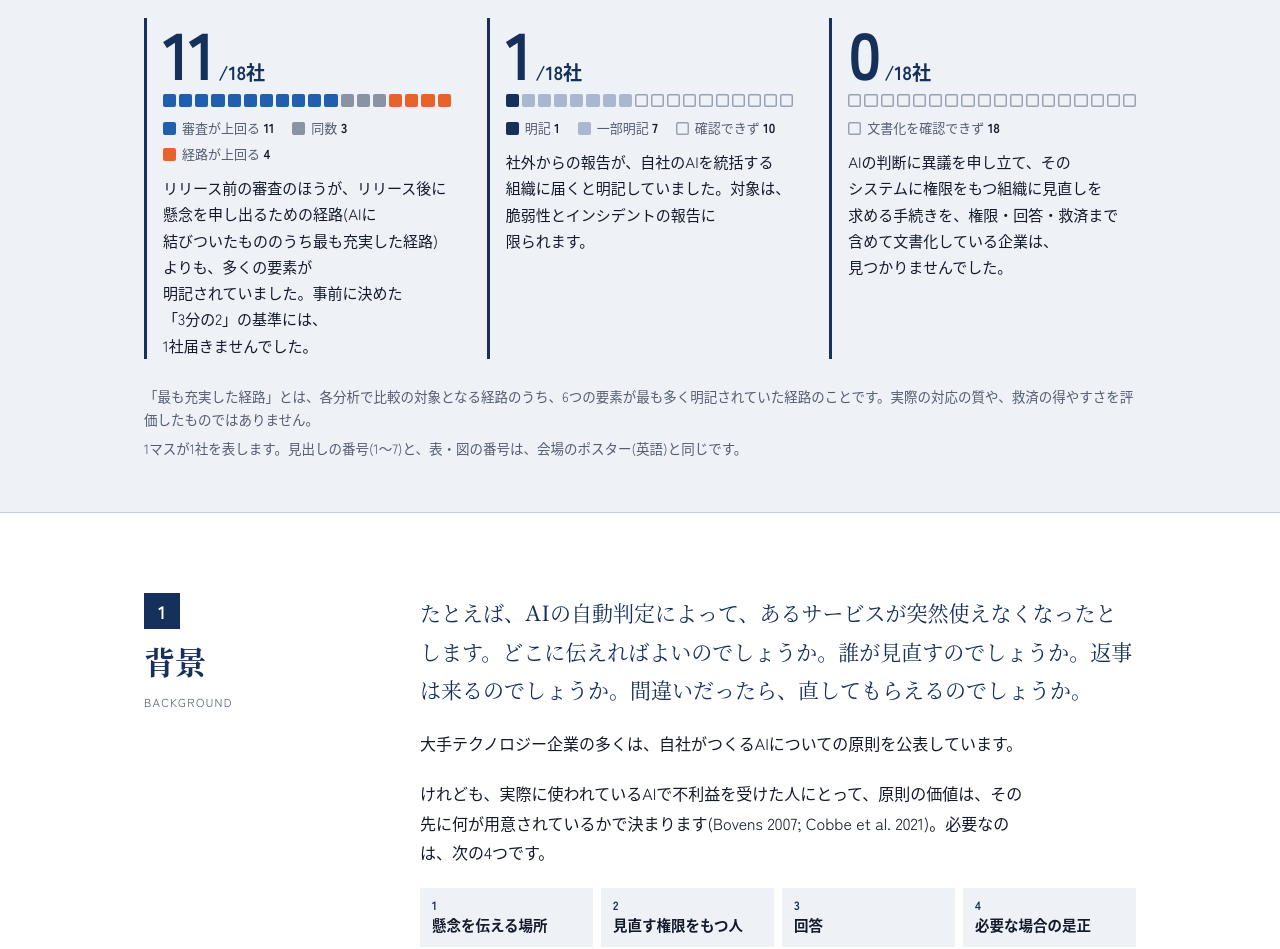
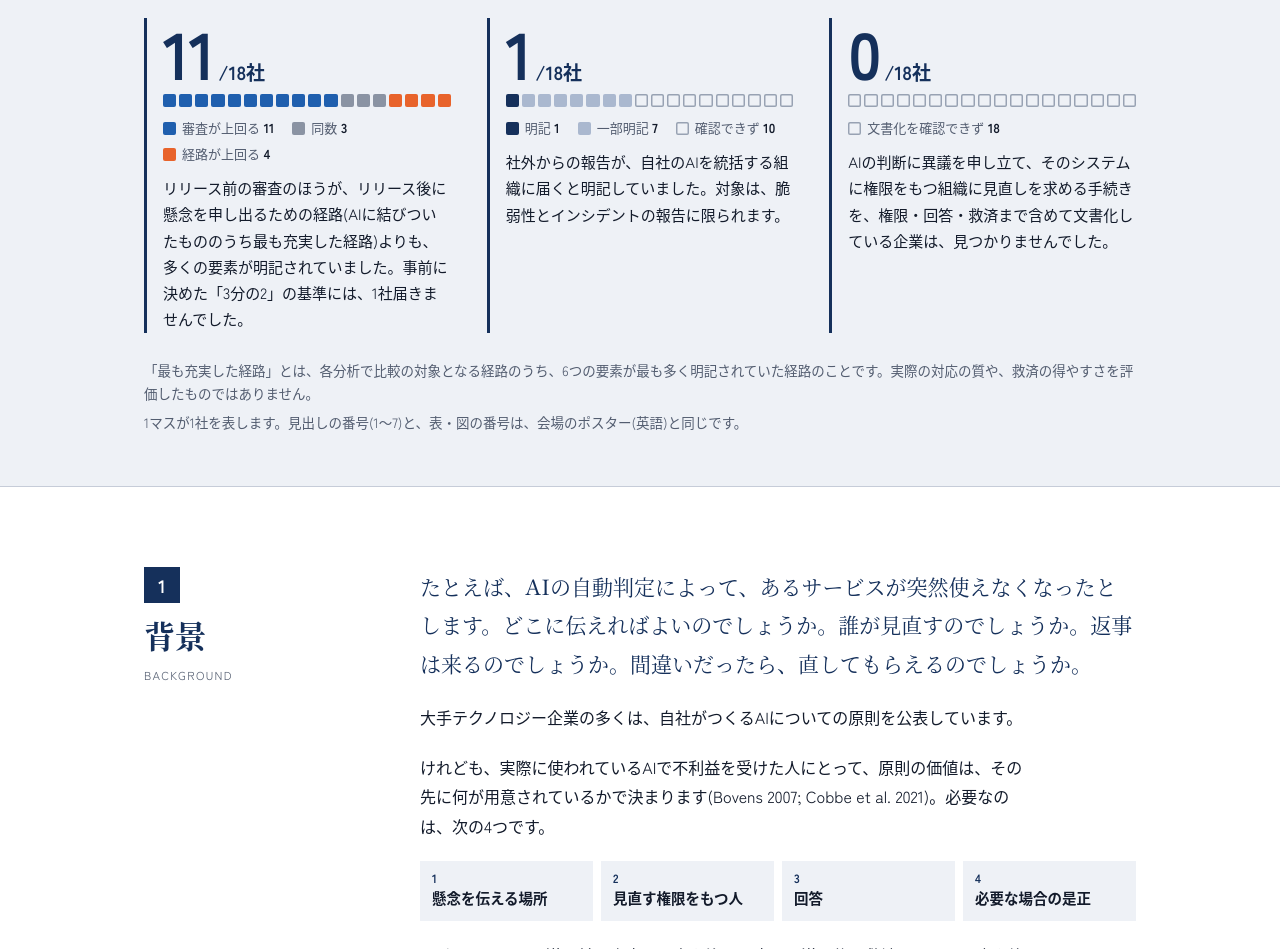
Before and after one commit to zaimisangelos/zaimisangelos.github.io, a plain HTML site: page index.html in a window 1280 px wide. Shown: the part 997-1946 px from the top of the page. Drawn offline with Linux system fonts and the light colour scheme.

Commit message:
Tidy line breaks in the key findings

```diff
--- a/index.html
+++ b/index.html
@@ -116,7 +116,7 @@ i.sw-a{background:var(--recourse-ink)} i.sw-b{background:var(--recourse-tint)} i
 .kf__item{border-left:3px solid var(--navy);padding-left:16px;display:flex;flex-direction:column;gap:10px}
 .kf__num{font-weight:700;font-size:19px;line-height:1;color:var(--navy);font-variant-numeric:tabular-nums}
 .kf__num b{font-size:clamp(54px,7vw,66px);letter-spacing:-.02em;margin-right:4px}
-.kf__text{font-size:15px;line-height:1.75;word-break:auto-phrase}
+.kf__text{font-size:15px;line-height:1.75}
 .kf__foot{margin-top:26px}
 .kf__foot + .note{margin-top:6px}
 
```
